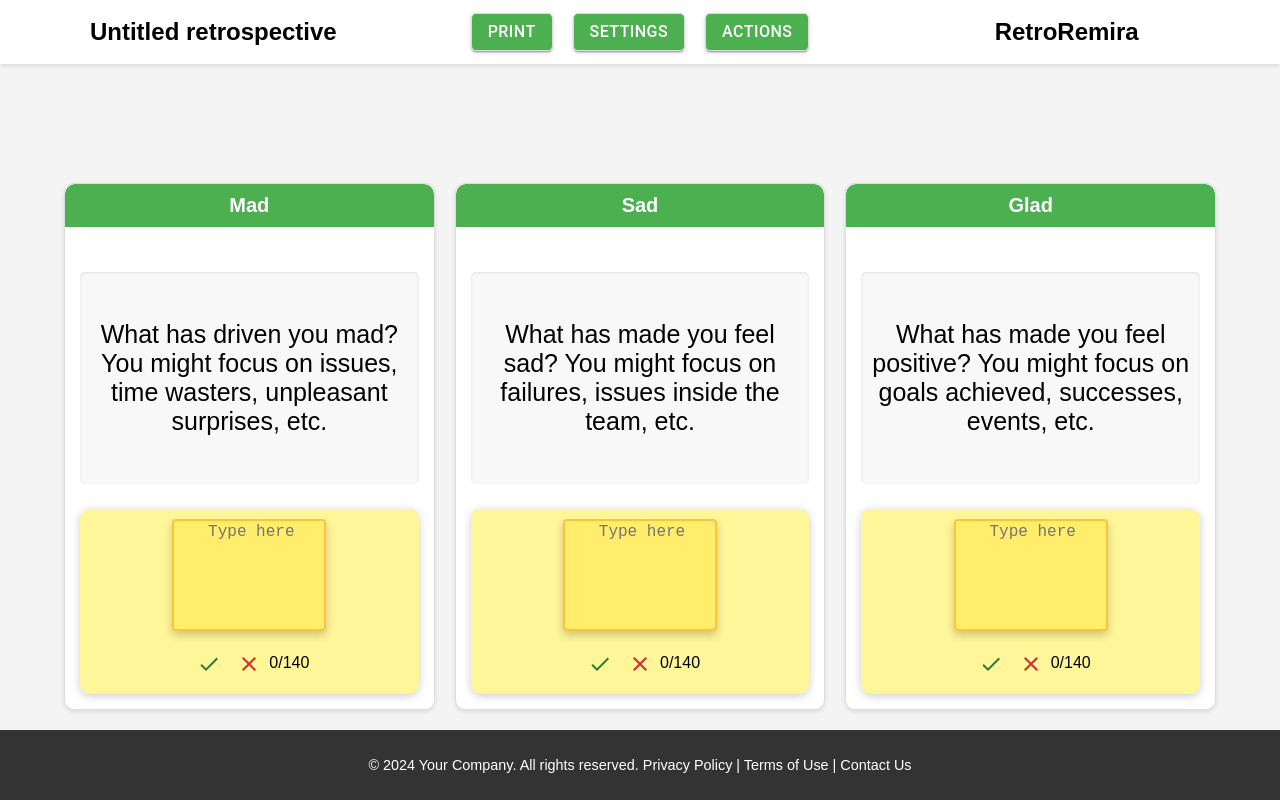
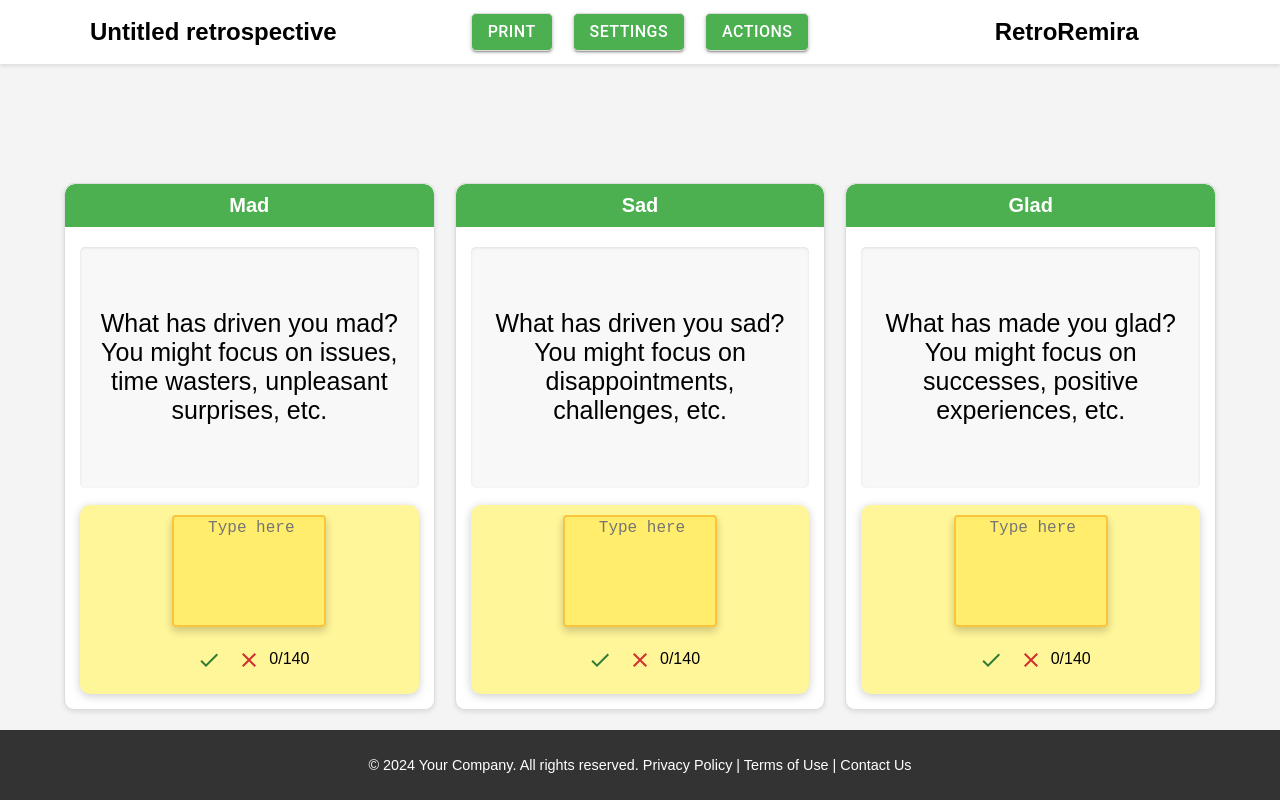
Before and after one commit to Daz0311/ReactRetroTool, a React (Vite) app: page / in a window 1280 px wide. Built offline with nearby package versions, Linux system fonts and the light colour scheme.

Commit message:
to do fix for edit pharagraph modify

```diff
--- a/src/MadSadGlad/CardSection.css
+++ b/src/MadSadGlad/CardSection.css
@@ -12,7 +12,7 @@
   gap: 16px;
 }
 
-.card {
+/* .card {
   background-color: #fff599;
   border-radius: 8px;
   color: black;
@@ -21,7 +21,7 @@
   gap: 8px;
   max-height: 100%;
   overflow: hidden;
-}
+} */
 
 .card-content {
   display: flex;
@@ -31,7 +31,16 @@
   max-height: 100%;
   justify-content: center;
   align-items: center;
+  position: relative; /* Aggiungi questa riga per posizionare i figli in relazione a questo contenitore */
 }
+
+.delete-button-container {
+  display: flex;
+  justify-content: center;
+  align-items: center;
+  margin-top: 2px; /* Distanza tra il textarea e il bottone */
+}
+
 
 .card-description-container {
   flex: 1;
--- a/src/MadSadGlad/MadSadGladPage.css
+++ b/src/MadSadGlad/MadSadGladPage.css
@@ -70,7 +70,7 @@
   margin-top: 3%;
   /* margin-bottom: 80px; Space above the footer */
   max-width: 90%;
-
+  width: 90%;
 
 }
 
@@ -108,8 +108,8 @@
   overflow-wrap: break-word;
   white-space: pre-wrap;
   width: 100%;
-  height: calc(100% - 150px); /* Imposta l'altezza fissa */
-  max-height: 300px; /* Altezza massima per il contenuto */
+  /* height: calc(100% - 150px); Imposta l'altezza fissa */
+  /* max-height: 300px; Altezza massima per il contenuto */
   overflow-y: auto; /* Scorrimento verticale se necessario */
   background-color: #f8f8f8;
   box-shadow: inset 0 1px 3px rgba(0, 0, 0, 0.1);
@@ -117,6 +117,9 @@
   padding: 10px; /* Padding per dare spazio interno */
   box-sizing: border-box; /* Assicura che il padding non influisca sulla larghezza totale */
   font-size: 25px;
+  height: 100%;
+
+
 }
 .editable-paragraph:focus {
   outline: none;
@@ -146,3 +149,27 @@ footer {
   font-size: 0.9rem;
   margin-top: 20px; /* Space between the columns and the footer */
 }
+
+.editable-paragraph-container{
+
+  /* margin-top: 8%; */
+  margin-bottom: 5%;
+  height: 100%;
+
+   overflow-y:  auto;
+}
+.editable-card{
+  border-radius: 8px;
+  color: black;
+  display: flex;
+  flex-direction: column;
+  gap: 8px;
+  max-height: 100%;
+
+  margin-bottom: 10%;
+
+}
+.editable-paragraph-text{
+outline: none;
+  margin:0
+}
--- a/src/MadSadGlad/MadSadGladPage.jsx
+++ b/src/MadSadGlad/MadSadGladPage.jsx
@@ -1,29 +1,55 @@
-import React from 'react';
+import React, { useState } from 'react';
 import './MadSadGladPage.css';
-import { Button } from '@mui/material';
+import { Button, IconButton, Tooltip } from '@mui/material';
 import CardSection from './CardSection';
-
-function EditableParagraph({ initialText }) {
-  const paragraphRef = React.useRef(null);
-
-  React.useEffect(() => {
-    if (paragraphRef.current) {
-      paragraphRef.current.innerText = initialText;
-    }
-  }, [initialText]);
-
-  return (
-    <p
-      contentEditable
-      suppressContentEditableWarning={true}
-      spellCheck={false}  // Disabilita il controllo ortografico
-      className="editable-paragraph"
-      ref={paragraphRef}
-    />
-  );
-}
+import { Check as CheckIcon, Close as CloseIcon, Edit as EditIcon, Save as SaveIcon } from '@mui/icons-material';
 
 function FirstPage() {
+  const [madCards, setMadCards] = useState([]);
+  const [sadCards, setSadCards] = useState([]);
+  const [gladCards, setGladCards] = useState([]);
+  const [editIndex, setEditIndex] = useState(null);
+
+  const handlePublish = (cards, column) => {
+    switch (column) {
+      case 'mad':
+        setMadCards((prevCards) => [...prevCards, ...cards]);
+        break;
+      case 'sad':
+        setSadCards((prevCards) => [...prevCards, ...cards]);
+        break;
+      case 'glad':
+        setGladCards((prevCards) => [...prevCards, ...cards]);
+        break;
+      default:
+        break;
+    }
+  };
+
+  const handleEdit = (index, column) => {
+    setEditIndex({ index, column });
+  };
+
+  const handleSaveEdit = () => {
+    setEditIndex(null);
+  };
+
+  const handleDelete = (index, column) => {
+    switch (column) {
+      case 'mad':
+        setMadCards((prevCards) => prevCards.filter((_, i) => i !== index));
+        break;
+      case 'sad':
+        setSadCards((prevCards) => prevCards.filter((_, i) => i !== index));
+        break;
+      case 'glad':
+        setGladCards((prevCards) => prevCards.filter((_, i) => i !== index));
+        break;
+      default:
+        break;
+    }
+  };
+
   return (
     <div className="App">
       <header className="headerMadSadGlad">
@@ -44,29 +70,120 @@ function FirstPage() {
       <div className="content">
         <div className="column mad">
           <h2>Mad</h2>
-          <EditableParagraph
-            initialText="What has driven you mad? You might focus on issues, time wasters, unpleasant surprises, etc."
-          />
+          <div className="editable-paragraph-container">
+            <div className="editable-paragraph">
+              {madCards.length === 0 ? (
+                <p
+                  contentEditable
+                  suppressContentEditableWarning={true}
+                  spellCheck={false}
+                  className="editable-paragraph-text"
+                >
+                  What has driven you mad? You might focus on issues, time wasters, unpleasant surprises, etc.
+                </p>
+              ) : (
+                madCards.map((card, index) => (
+                  <div key={index} className="editable-card">
+                    {card}
+                    <div className="card-buttons">
+                      <Tooltip title="Edit">
+                        <IconButton color="default" onClick={() => handleEdit(index, 'mad')}>
+                          <EditIcon />
+                        </IconButton>
+                      </Tooltip>
+                      <Tooltip title="Delete">
+                        <IconButton color="error" onClick={() => handleDelete(index, 'mad')}>
+                          <CloseIcon />
+                        </IconButton>
+                      </Tooltip>
+                    </div>
+                  </div>
+                ))
+              )}
+            </div>
+          </div>
           <div className="post-it-container">
-            <CardSection />
+            <CardSection onPublish={(cards) => handlePublish(cards, 'mad')} />
           </div>
         </div>
+
+        {/* Repeat similar blocks for 'Sad' and 'Glad' columns */}
+
         <div className="column sad">
           <h2>Sad</h2>
-          <EditableParagraph
-            initialText="What has made you feel sad? You might focus on failures, issues inside the team, etc."
-          />
+          <div className="editable-paragraph-container">
+            <div className="editable-paragraph">
+              {sadCards.length === 0 ? (
+                <p
+                  contentEditable
+                  suppressContentEditableWarning={true}
+                  spellCheck={false}
+                  className="editable-paragraph-text"
+                >
+                  What has driven you sad? You might focus on disappointments, challenges, etc.
+                </p>
+              ) : (
+                sadCards.map((card, index) => (
+                  <div key={index} className="editable-card">
+                    {card}
+                    <div className="card-buttons">
+                      <Tooltip title="Edit">
+                        <IconButton color="default" onClick={() => handleEdit(index, 'sad')}>
+                          <EditIcon />
+                        </IconButton>
+                      </Tooltip>
+                      <Tooltip title="Delete">
+                        <IconButton color="error" onClick={() => handleDelete(index, 'sad')}>
+                          <CloseIcon />
+                        </IconButton>
+                      </Tooltip>
+                    </div>
+                  </div>
+                ))
+              )}
+            </div>
+          </div>
           <div className="post-it-container">
-            <CardSection />
+            <CardSection onPublish={(cards) => handlePublish(cards, 'sad')} />
           </div>
         </div>
+
         <div className="column glad">
           <h2>Glad</h2>
-          <EditableParagraph
-            initialText="What has made you feel positive? You might focus on goals achieved, successes, events, etc."
-          />
+          <div className="editable-paragraph-container">
+            <div className="editable-paragraph">
+              {gladCards.length === 0 ? (
+                <p
+                  contentEditable
+                  suppressContentEditableWarning={true}
+                  spellCheck={false}
+                  className="editable-paragraph-text"
+                >
+                  What has made you glad? You might focus on successes, positive experiences, etc.
+                </p>
+              ) : (
+                gladCards.map((card, index) => (
+                  <div key={index} className="editable-card">
+                    {card}
+                    <div className="card-buttons">
+                      <Tooltip title="Edit">
+                        <IconButton color="default" onClick={() => handleEdit(index, 'glad')}>
+                          <EditIcon />
+                        </IconButton>
+                      </Tooltip>
+                      <Tooltip title="Delete">
+                        <IconButton color="error" onClick={() => handleDelete(index, 'glad')}>
+                          <CloseIcon />
+                        </IconButton>
+                      </Tooltip>
+                    </div>
+                  </div>
+                ))
+              )}
+            </div>
+          </div>
           <div className="post-it-container">
-            <CardSection />
+            <CardSection onPublish={(cards) => handlePublish(cards, 'glad')} />
           </div>
         </div>
       </div>
```
Also changed, not shown: src/MadSadGlad/CardSection.jsx (+89 -13 lines), 1 other file (tests, documents, lock files or other folders).
